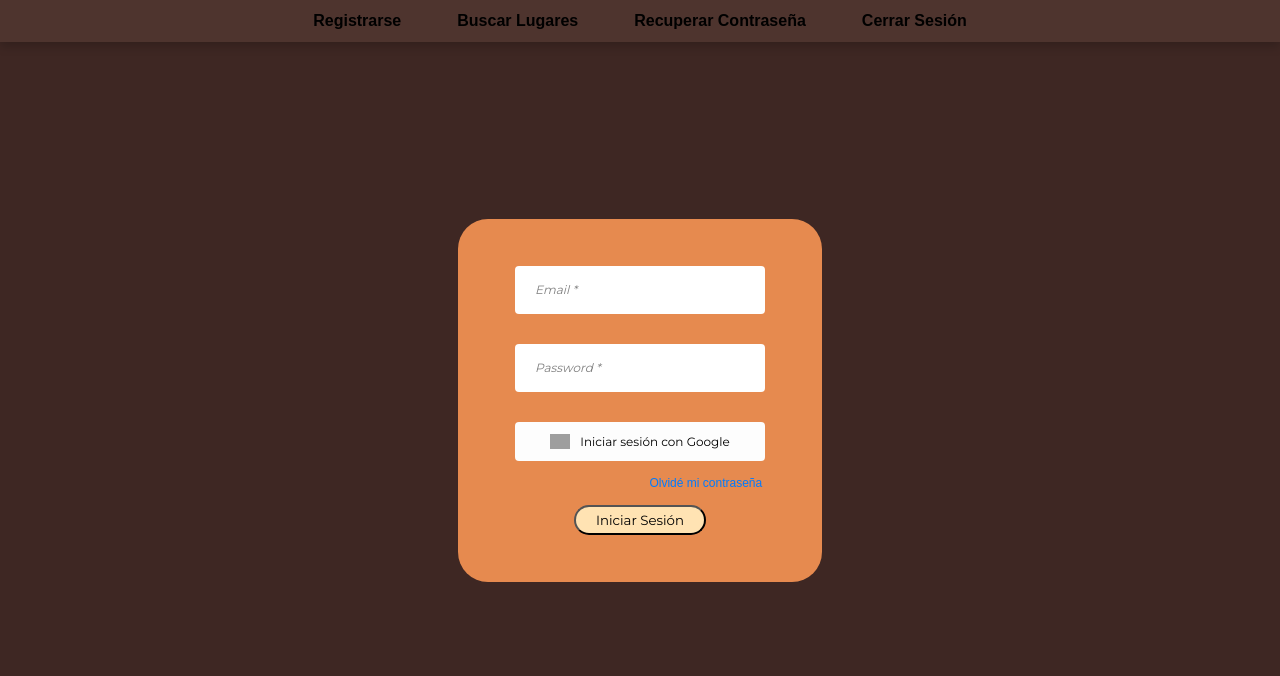
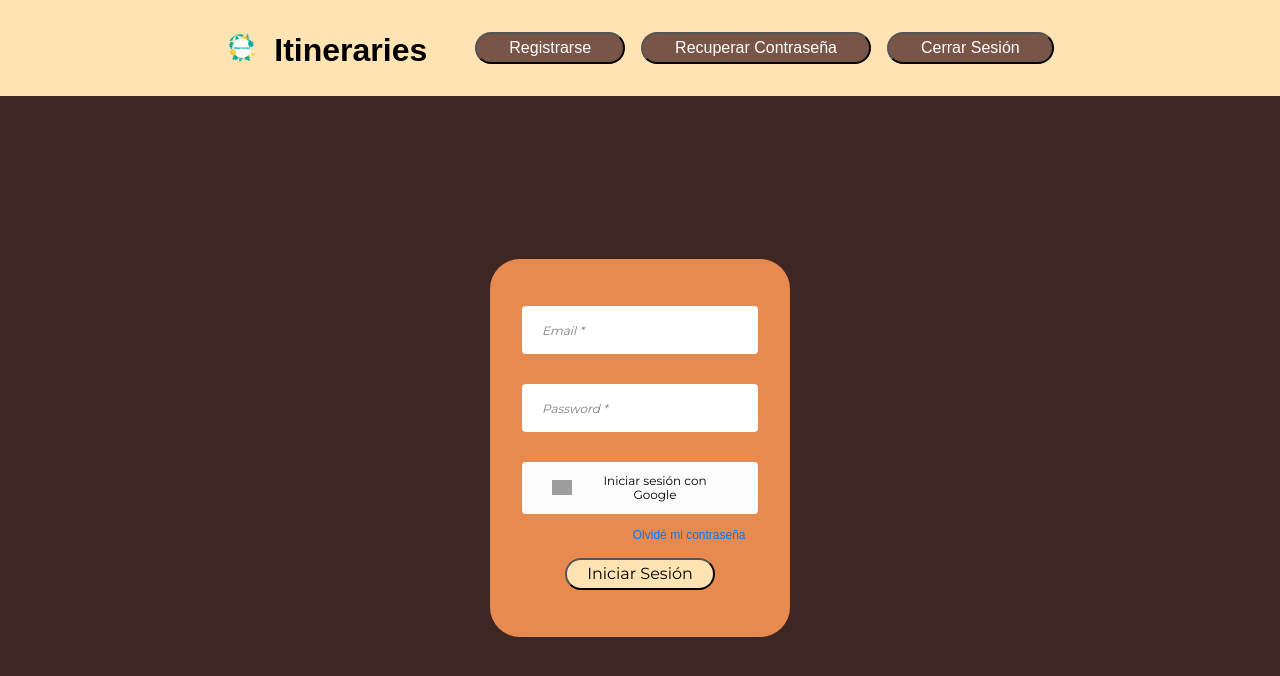
Before and after one commit to edulanarf/PS-ItinerarioDeViaje, a website built with Vite: page HTML/user-login.html in a window 1280 px wide. Built offline with nearby package versions, Linux system fonts and the light colour scheme; no server answers; grey boxes are pictures that could not be loaded.

Commit message:
navbars... + CSS

```diff
--- /dev/null
+++ b/CSS/index.css
@@ -0,0 +1,7 @@
+body {
+  font-family: Arial, sans-serif;
+  margin: 0;
+  padding: 0;
+  background-color: var(--fondo-marron); /* Fondo marrón en toda la página */
+  color: var(--texto-negro);
+}
--- a/CSS/my-itineraries.css
+++ b/CSS/my-itineraries.css
@@ -23,11 +23,11 @@ button {
     gap: 3rem;
 }
 
-
 #us {
     display: flex;
     gap: 1rem;
 }
+
 #brand-name {
     text-align: center;
     font-size: 2rem;
--- a/CSS/navbar.css
+++ /dev/null
@@ -1,41 +0,0 @@
-
-body {
-  font-family: Arial, sans-serif;
-  margin: 0;
-  padding: 0;
-  background-color: var(--fondo-marron); /* Fondo marrón en toda la página */
-  color: var(--texto-negro);
-}
-
-#nav {
-    position: fixed;
-    top: 0;
-    width: 100%;
-    background: var(--marron-oscuro);
-    padding: 12px 0;
-    text-align: center;
-    box-shadow: 0 4px 10px rgba(0, 0, 0, 0.2);
-    z-index: 1000;
-}
-
-#nav ul {
-  list-style: none;
-  margin: 0;
-  padding: 0;
-  display: flex;
-  justify-content: center;
-  gap: 20px;
-}
-
-#nav ul li {
-  display: inline;
-}
-
-#nav a {
-  text-decoration: none;
-  padding: 12px 18px;
-  border-radius: 5px;
-  color: var(--texto-negro);
-  font-weight: bold;
-  transition: background 0.3s ease, transform 0.2s;
-}
--- /dev/null
+++ b/CSS/navigation.css
@@ -0,0 +1,49 @@
+@import "colors.css";
+#navigation {
+    display: flex;
+    width: 100%;
+    height: auto;
+    background-color: var(--beige-calido);
+    align-items: center;
+    justify-content: center;
+    padding: 2rem;
+    font-size: 1rem;
+    text-align: center;
+}
+
+#session-navbar {
+    display: flex;
+    height: 2rem;
+    gap: 3rem;
+}
+
+
+#us {
+    display: flex;
+    gap: 1rem;
+}
+#brand-name {
+    text-align: center;
+    font-size: 2rem;
+    font-weight: bold;
+}
+
+#links {
+    display: flex;
+    gap: 1rem;
+    align-items: end;
+}
+
+.nav-button {
+    background-color: var(--marron-medio);
+    color: white;
+    height: 100%;
+    padding: 0 2rem;
+    border-radius: 1rem;
+    cursor: pointer;
+}
+
+.nav-button:hover {
+    background-color: var(--marron-oscuro);
+    box-shadow: 0 0 1rem black;
+}
--- a/CSS/reset-stylesheet.css
+++ b/CSS/reset-stylesheet.css
@@ -16,6 +16,10 @@ body {
 }
 main {
     overflow: hidden;
+    justify-items: center;
+    align-content: center;
+    height: 100%;
+    width: 100%;
 }
 
 p,li,ul,pre,div,h1,h2,h3,h4,h5,h6,figure,blockquote,figcaption {  margin: 0;  padding: 0;}
--- a/CSS/user-login.css
+++ b/CSS/user-login.css
@@ -1,15 +1,13 @@
+main {
+    justify-items: center;
+    align-content: center;
+    height: 100%;
 
+}
 #login-form{
     display:flex;
     align-items: center;
     flex-direction: column;
-}
-
-body{
-    display: flex;
-    justify-content: center;
-    align-items: center;
-    height: 100vh;
 }
 
 #login-email,
--- a/CSS/view.css
+++ b/CSS/view.css
@@ -1,56 +1,7 @@
 @import "colors.css";
 #navigation {
-    display: flex;
-    width: 100%;
-    height: auto;
-    background-color: var(--beige-calido);
-    align-items: center;
-    justify-content: center;
-    padding: 2rem;
-    font-size: 1rem;
-    text-align: center;
+    justify-content: space-between;
 }
-
-#session-navbar {
-    display: flex;
-    width: 80%;
-    height: 2rem;
-    gap: 3rem;
-}
-
-
-#us {
-    display: flex;
-    gap: 1rem;
-}
-#brand-name {
-    text-align: center;
-    font-size: 2rem;
-    font-weight: bold;
-}
-
-#links {
-    display: flex;
-    gap: 1rem;
-    align-items: end;
-}
-
-#logout-button {
-    border: none;
-    background-color: var(--marron-medio);
-    color: white;
-    height: 100%;
-    padding: 0 2rem;
-    border-radius: 1rem;
-    cursor: pointer;
-}
-
-#logout-button:hover {
-    background-color: var(--marron-oscuro);
-    box-shadow: 0 0 1rem black;
-}
-
-
 
 main {
     width: 100%;
--- a/HTML/user-login.html
+++ b/HTML/user-login.html
@@ -3,23 +3,33 @@
 <head>
     <meta charset="UTF-8">
     <title>Mi página</title>
+
+    <link rel="stylesheet" href="/CSS/reset-stylesheet.css">
     <link rel="stylesheet" href="/CSS/user-login.css">
     <link href="https://fonts.googleapis.com/css2?family=Montserrat:wght@300;400;600&display=swap" rel="stylesheet">
     <link rel="stylesheet" href="/CSS/colors.css">
-    <link rel="stylesheet" href="/CSS/navbar.css">
+    <link rel="stylesheet" href="/CSS/index.css">
+    <link rel="stylesheet" href="/CSS/navigation.css">
     <script type="module" src="/JS/login-google.js"></script>
     <script type="module" src="/JS/login.js"></script>
 
+
 </head>
 <body>
-<nav id="nav">
-    <ul>
-        <li><a href="../HTML/user-register.html">Registrarse</a></li>
-        <li><a href="../HTML/search-places.html">Buscar Lugares</a></li>
-        <li><a href="../HTML/user-reset-password.html">Recuperar Contraseña</a></li>
-        <li><a href="../HTML/user-logout.html">Cerrar Sesión</a></li>
-    </ul>
+    <header id="navigation">
+        <nav id="session-navbar">
+            <div id="us">
+                <img id="logo" src="../mockups/logo.png" alt="logo"/>
+                <div id="brand-name">Itineraries</div>
+            </div>
+            <div id="links">
+                <button class="nav-button"><a href="user-register.html">Registrarse</a></button>
+                <button class="nav-button"><a href="user-reset-password.html">Recuperar Contraseña</a></button>
+                <button class="nav-button"><a href="user-logout.html">Cerrar Sesión</a></button>
+            </div>
         </nav>
+    </header>
+    <main>
         <div class="background-square">
             <form id="login-form">
                 <label for="login-email"></label>
@@ -34,6 +44,6 @@
                 <button type="submit" id="login-button">Iniciar Sesión</button>
             </form>
         </div>
-
+    </main>
 </body>
 </html>
```
Also changed, not shown: HTML/index.html (+20 -14 lines), HTML/user-logout.html (+23 -9 lines), HTML/user-register.html (+17 -1 lines), HTML/user-reset-password.html (+16 -0 lines), HTML/view.html (+4 -2 lines). Lines whose indentation alone changed are shown as unchanged.
